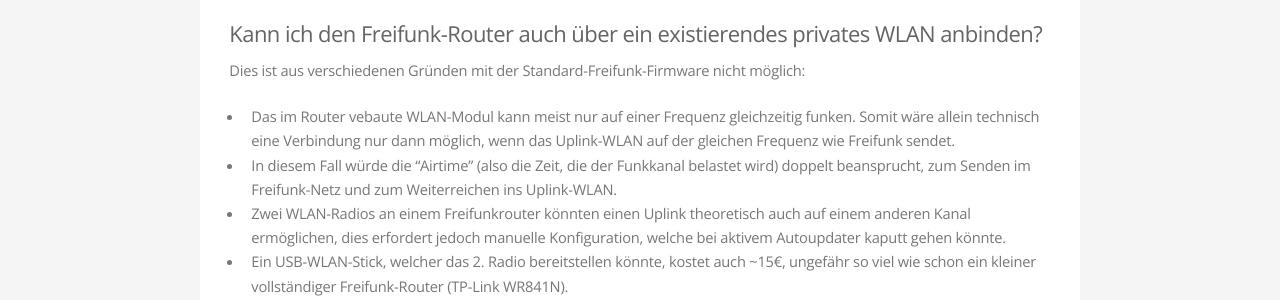
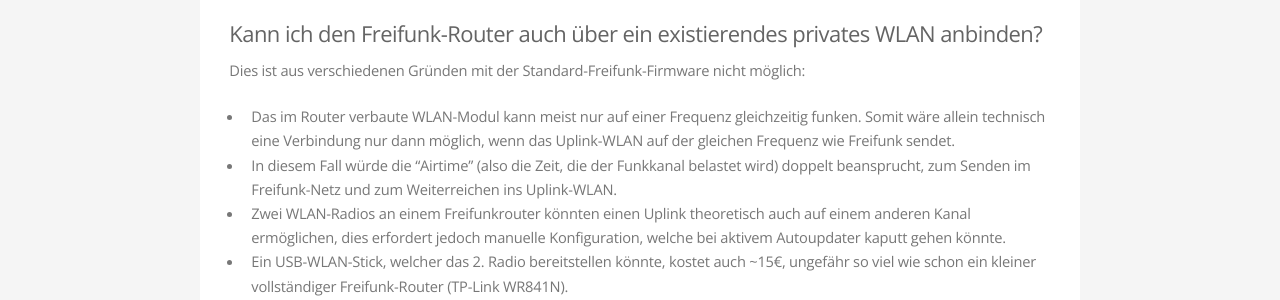
Before and after one commit to mdrenger/darmstadt.freifunk.net, a Jekyll site: the page built from pages/mitmachen/faq.md, in a window 1280 px wide and 900 px high, scrolled down 572 px. Shown: the part 171-471 px from the top of the window. Built offline with Jekyll 4.4.1, drawn with Linux system fonts in a browser that asks for light colours.

Commit message:
Fixed typo

```diff
--- a/pages/mitmachen/faq.md
+++ b/pages/mitmachen/faq.md
@@ -29,7 +29,7 @@ Mehrere Freifunk-Router können sowohl über Funk meshen, als auch über den WAN
 
 Dies ist aus verschiedenen Gründen mit der Standard-Freifunk-Firmware nicht möglich:
 
- - Das im Router vebaute WLAN-Modul kann meist nur auf einer Frequenz gleichzeitig funken. Somit wäre allein technisch eine Verbindung nur dann möglich, wenn das Uplink-WLAN auf der gleichen Frequenz wie Freifunk sendet.
+ - Das im Router verbaute WLAN-Modul kann meist nur auf einer Frequenz gleichzeitig funken. Somit wäre allein technisch eine Verbindung nur dann möglich, wenn das Uplink-WLAN auf der gleichen Frequenz wie Freifunk sendet.
  - In diesem Fall würde die "Airtime" (also die Zeit, die der Funkkanal belastet wird) doppelt beansprucht, zum Senden im Freifunk-Netz und zum Weiterreichen ins Uplink-WLAN.
  - Zwei WLAN-Radios an einem Freifunkrouter könnten einen Uplink theoretisch auch auf einem anderen Kanal ermöglichen, dies erfordert jedoch manuelle Konfiguration, welche bei aktivem Autoupdater kaputt gehen könnte.
  - Ein USB-WLAN-Stick, welcher das 2. Radio bereitstellen könnte, kostet auch ~15€, ungefähr so viel wie schon ein kleiner vollständiger Freifunk-Router (TP-Link WR841N).
```
